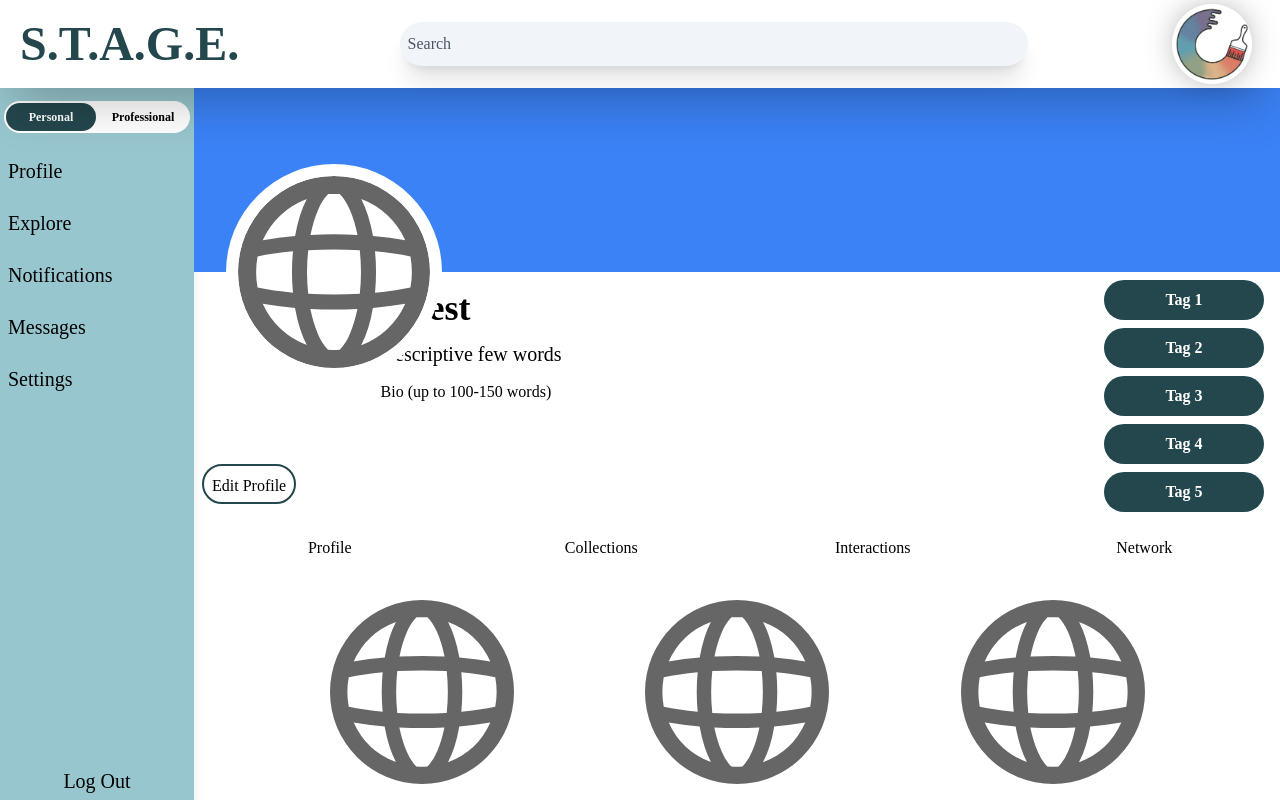
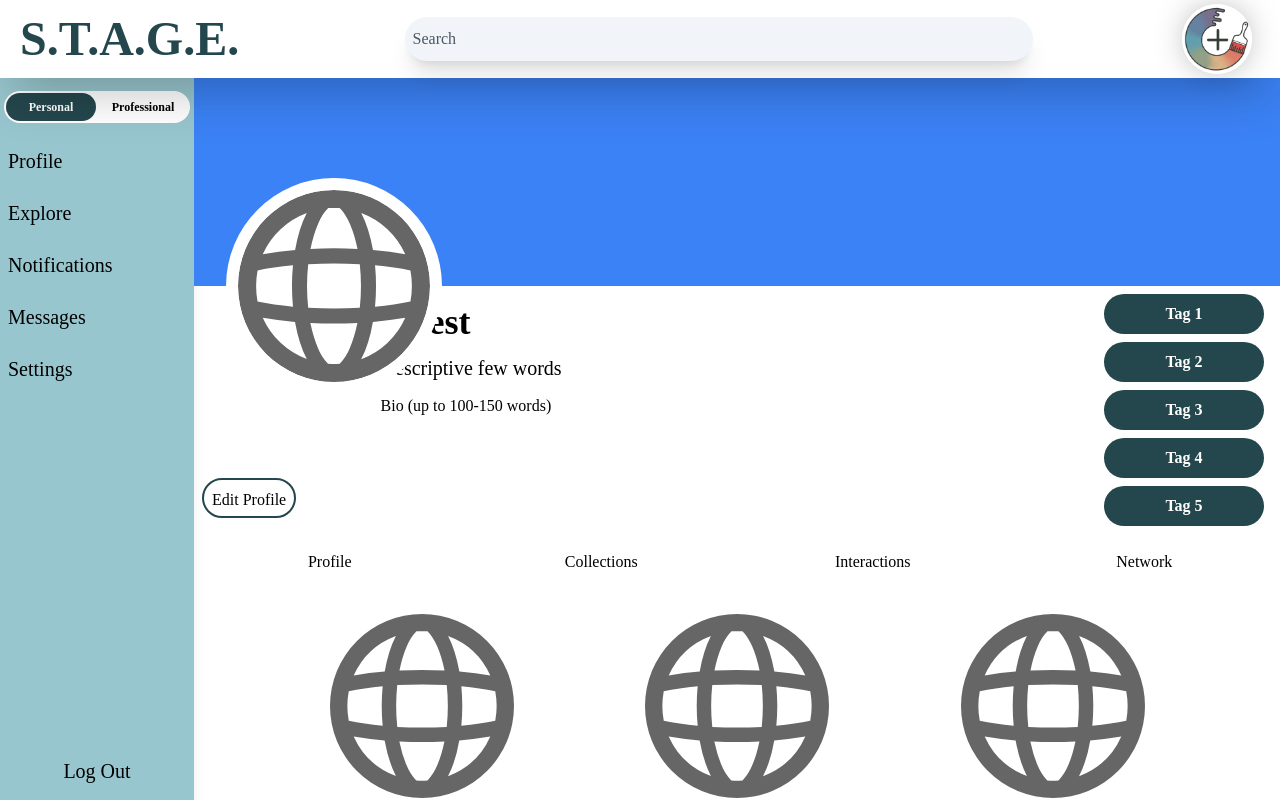
Before and after one commit to CloverDragana/stage, a Next.js app: page /profile in a window 1280 px wide. Shown: the top 800 px of the page. Built offline with nearby package versions, Linux system fonts and the light colour scheme; no server answers; sample sign-in values are in the browser's storage; a web font is replaced by a local one.

Commit message:
updated create post icon

```diff
--- a/src/app/(routes)/profile/page.js
+++ b/src/app/(routes)/profile/page.js
@@ -33,7 +33,7 @@ export default function Profile() {
       <div className="min-h-screen">
         <Topbar />
         <Navbar />
-        <div className="ml-[194px] mt-16">
+        <div className="ml-[194px] mt-[78px]">
             <ProfileCard />
             <ContentDisplay />
             <div className=" shadow-[inset_0px_0px_38px_23px_rgba(0,_0,_0,_0.35)] flex flex-col justify-center align-middle">
--- a/src/components/navigation/navbar.js
+++ b/src/components/navigation/navbar.js
@@ -22,7 +22,7 @@ function Navbar(){
 
     return(
         <>
-        <nav className="fixed top-[88px] left-0 h-screen w-42 m-0 flex flex-col bg-primary text-black text-xl shadow-lg">
+        <nav className="fixed top-[78px] left-0 h-screen w-42 m-0 flex flex-col bg-primary text-black text-xl shadow-lg">
                 <div className="py-3 px-1">
                     <AccountToggle toggleSize="navbar"/>
                 </div>
--- a/src/components/navigation/topbar.js
+++ b/src/components/navigation/topbar.js
@@ -13,7 +13,7 @@ function Topbar() {
                 <Search />
                 </div>
                 <div className="w-auto rounded-full mr-4">
-                    <img src="/create-post.png" alt="create-post" className="w-20 h-20 shadow-[0px_0px_40px_-17px_rgba(0,_0,_0,_1)] rounded-full "/>
+                    <img src="/create-post.png" alt="create-post" className="w-[70px] h-[70px] shadow-[0px_0px_40px_-17px_rgba(0,_0,_0,_1)] rounded-full "/>
                 </div>
             </header>
         </div>
```
Also changed, not shown: public/create-post.png.
